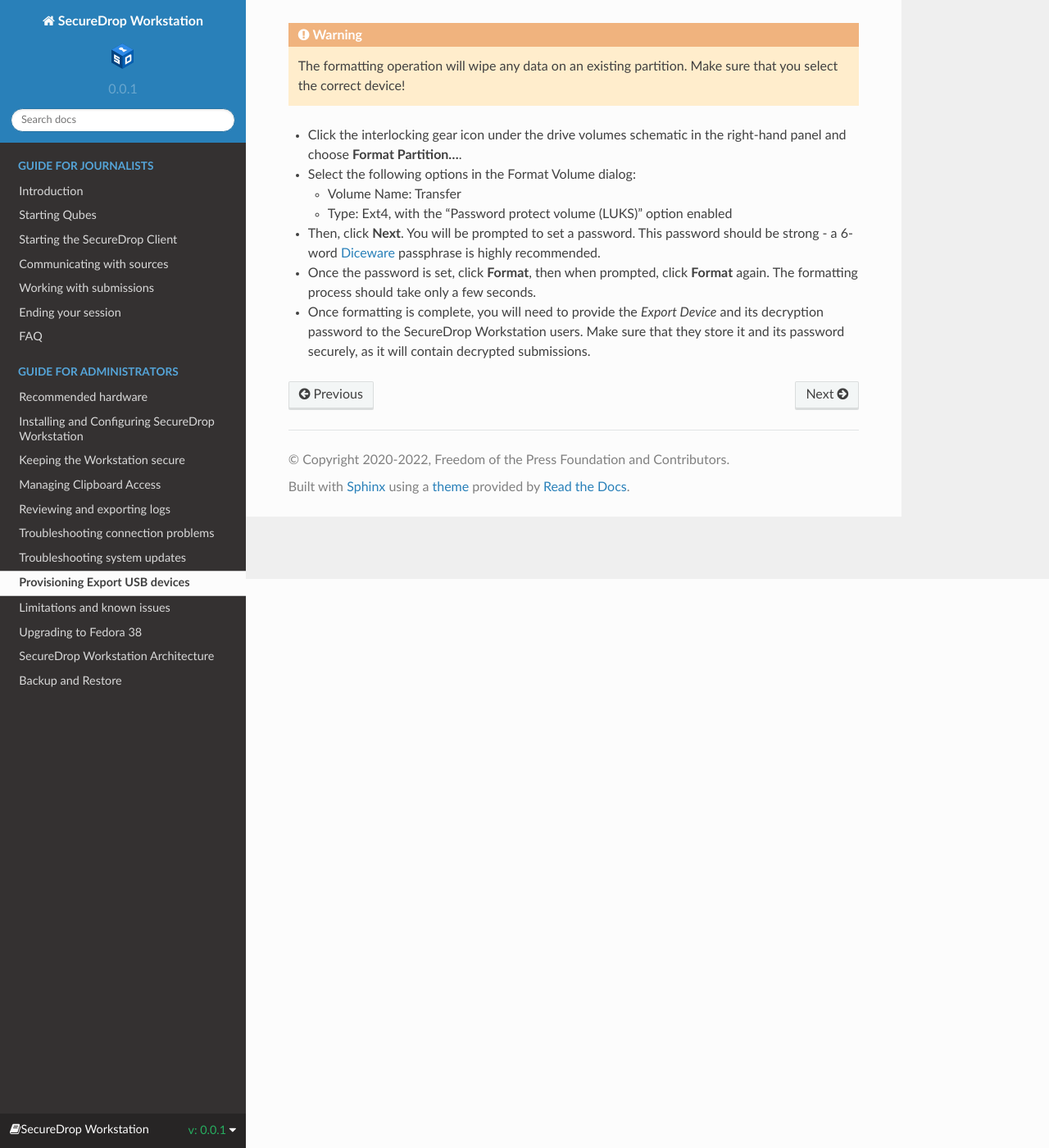
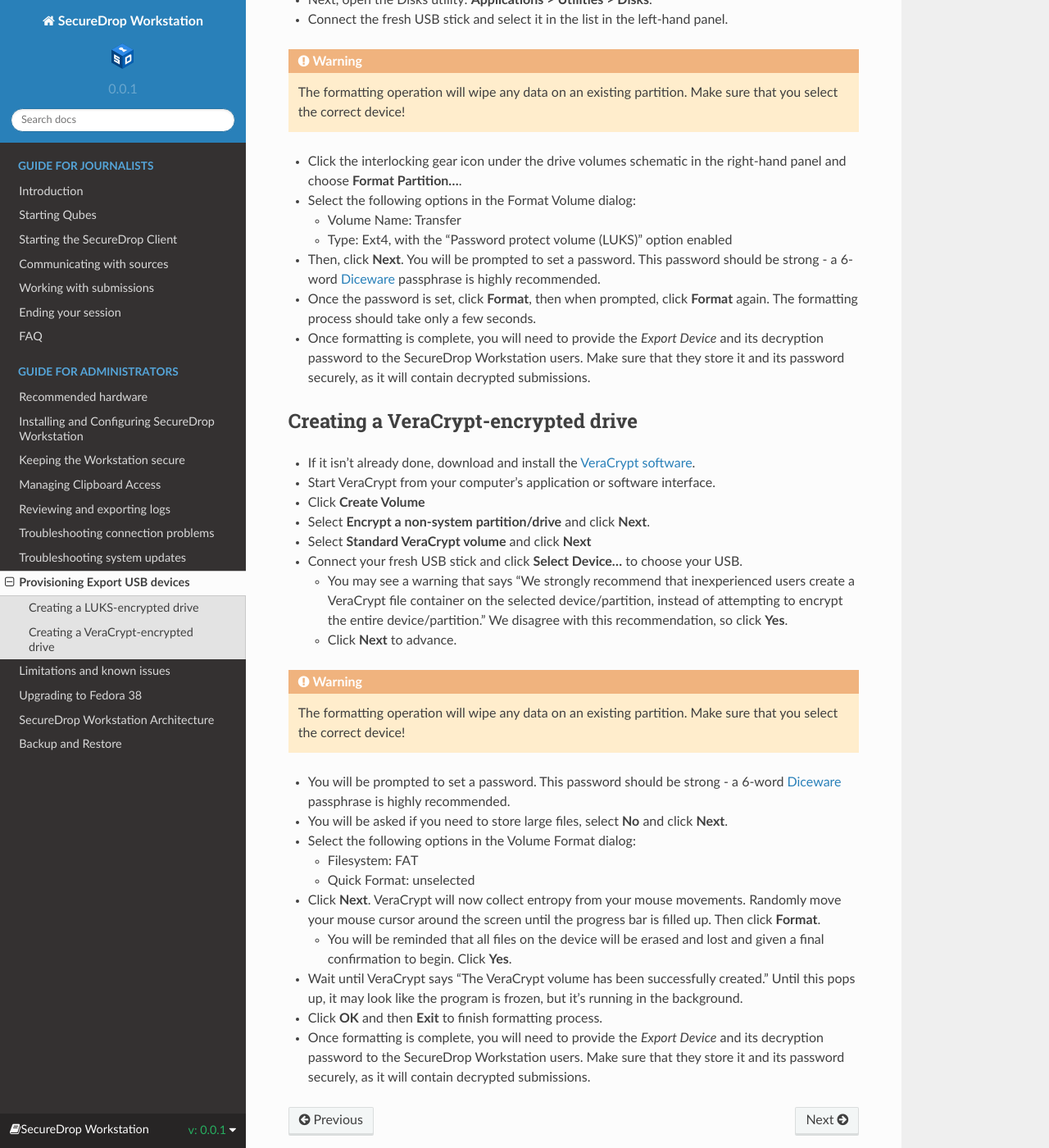
Before and after one commit to freedomofpress/securedrop-workstation-docs, a Sphinx documentation site: the page built from docs/admin/provisioning_usb.rst, in a window 1280 px wide and 1400 px high, scrolled down 694 px. Shown: the whole window at 82% size. Built offline with Sphinx 7.4.7 and the Read the Docs theme 2.0.0, drawn with Linux system fonts in a browser that asks for light colours; some of the changed text lies outside the part shown.

Commit message:
Document VeraCrypt support and drive creation process
Screenshots taken by @rocodes.

```diff
--- a/docs/admin/known_issues.rst
+++ b/docs/admin/known_issues.rst
@@ -29,8 +29,6 @@
   for performance and security reasons.
 - There is currently no mechanism for cancelling or retrying file downloads.
   This feature is planned.
-- Currently, only LUKS-encrypted *Export Devices* are supported. VeraCrypt support
-  will be added in a future release.
 - Printer support is limited to a specific HP printer model, and printing
   different file types is not as reliable yet as under Tails. Support for
   additional non-networked printers will be added in a future release.
--- a/docs/admin/provisioning_usb.rst
+++ b/docs/admin/provisioning_usb.rst
@@ -4,14 +4,15 @@
 .. include:: ../includes/top-warning.rst
 
 SecureDrop Workstation supports the export of submissions from the Qubes client
-to an encrypted USB *Export Device*.
+to a LUKS- or VeraCrypt-encrypted USB *Export Device*.
 
-.. note:: Currently only LUKS-encrypted devices are supported,
-  which effectively restricts the *Export Device* to use with Linux-based
-  systems such as Tails. Support for Veracrypt-encrypted devices is planned,
-  which will allow the use of the *Export Device* with MacOS and Windows systems.
+Creating a LUKS-encrypted drive
+-------------------------------
 
-In order to provision an *Export Device* for use with SecureDrop Workstation,
+.. note:: LUKS-encrypted devices can only be used with Linux-based
+  systems such as Tails. For compatibility with macOS and Windows systems, use VeraCrypt.
+
+In order to provision a LUKS-encrypted *Export Device* for use with SecureDrop Workstation,
 you will need a fresh USB stick and a Linux-based system. Tails is recommended -
 if available, the *Secure Viewing Station* can be used, adding the extra benefit
 of its airgap:
@@ -40,3 +41,44 @@
   its decryption password to the SecureDrop Workstation users. Make sure that
   they store it and its password securely, as it will contain decrypted
   submissions.
+
+Creating a VeraCrypt-encrypted drive
+------------------------------------
+
+- If it isn't already done, download and install the `VeraCrypt software <https://www.veracrypt.fr/en/Home.html>`_.
+- Start VeraCrypt from your computer's application or software interface.
+- Click **Create Volume**
+- Select **Encrypt a non-system partition/drive** and click **Next**.
+- Select **Standard VeraCrypt volume** and click **Next**
+- Connect your fresh USB stick and click **Select Device...** to choose your USB.
+
+  - You may see a warning that says "We strongly recommend that inexperienced
+    users create a VeraCrypt file container on the selected device/partition,
+    instead of attempting to encrypt the entire device/partition." We disagree with
+    this recommendation, so click **Yes**.
+  - Click **Next** to advance.
+
+.. warning:: The formatting operation will wipe any data on an existing partition.
+  Make sure that you select the correct device!
+
+- You will be prompted to set a password. This password
+  should be strong - a 6-word `Diceware <https://en.wikipedia.org/wiki/Diceware>`_
+  passphrase is highly recommended.
+- You will be asked if you need to store large files, select **No** and click **Next**.
+- Select the following options in the Volume Format dialog:
+
+  - Filesystem: FAT
+  - Quick Format: unselected
+- Click **Next**. VeraCrypt will now collect entropy from your mouse movements.
+  Randomly move your mouse cursor around the screen until the progress bar is filled up.
+  Then click **Format**.
+
+  - You will be reminded that all files on the device will be erased and lost and given
+    a final confirmation to begin. Click **Yes**.
+- Wait until VeraCrypt says "The VeraCrypt volume has been successfully created." Until
+  this pops up, it may look like the program is frozen, but it's running in the background.
+- Click **OK** and then **Exit** to finish formatting process.
+- Once formatting is complete, you will need to provide the *Export Device* and
+  its decryption password to the SecureDrop Workstation users. Make sure that
+  they store it and its password securely, as it will contain decrypted
+  submissions.
```
Also changed, not shown: docs/journalist/submissions.rst (+27 -14 lines), docs/images/screenshot_veracrypt_sd_devices_files.png (added), docs/images/screenshot_veracrypt_sd_devices_files_unlock.png (added).
